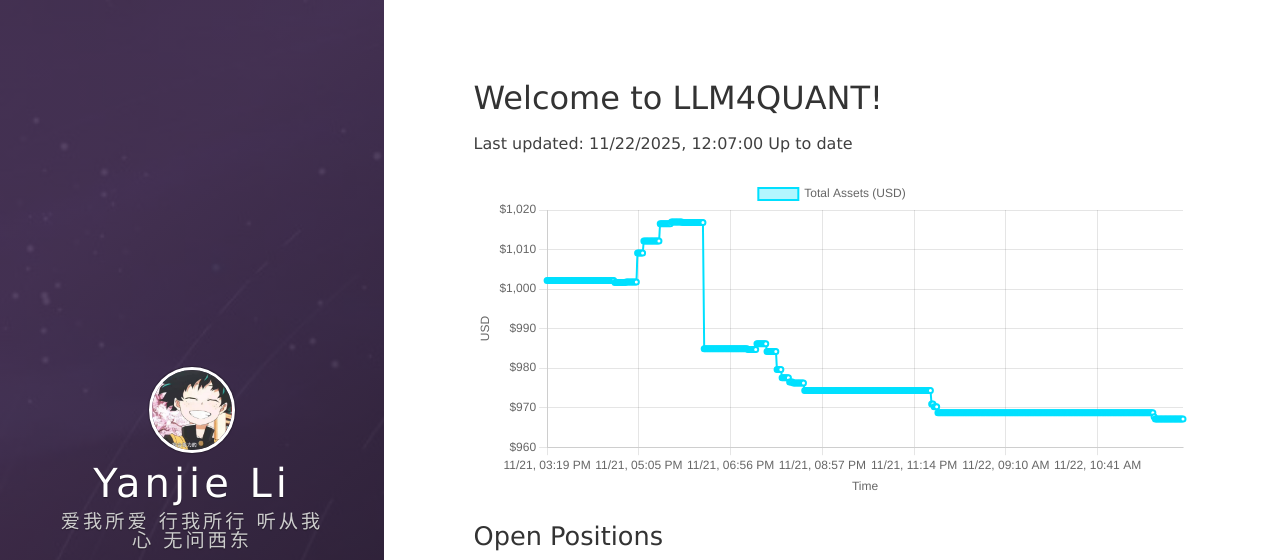
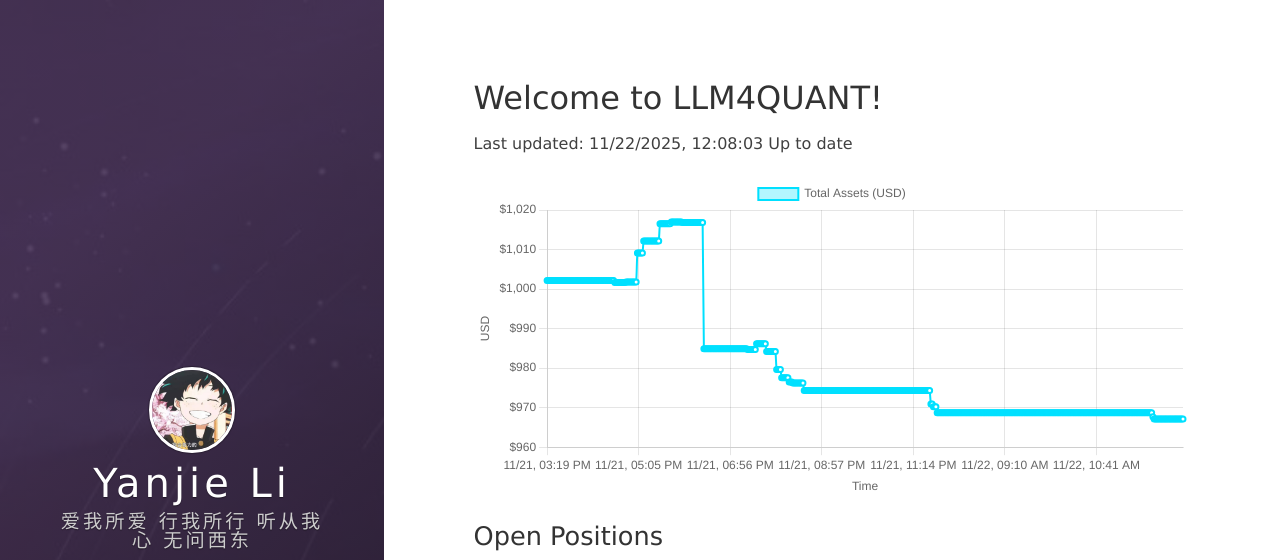
Before and after one commit to leeyegy/leeyegy.github.io, a Jekyll site: the page built from live-trading.html, in a window 1280 px wide and 1188 px high. Shown: the top 560 px of the window. Built offline with Jekyll 4.4.1, drawn with Linux system fonts in a browser that asks for light colours; nearby versions of some CDN libraries.

Commit message:
AccountMonitor: update balance history 2025-11-22T20:08:03+08:00

```diff
--- a/assets/data/binance/balance-history.json
+++ b/assets/data/binance/balance-history.json
@@ -1,5 +1,5 @@
 {
-  "generatedAt": "2025-11-22T20:07:00+08:00",
+  "generatedAt": "2025-11-22T20:08:03+08:00",
   "asset": "total_usd_value",
   "history": [
     {
@@ -2028,6 +2028,10 @@
     },
     {
       "timestamp": "2025-11-22T20:07:00+08:00",
+      "totalUsd": 967.14645393
+    },
+    {
+      "timestamp": "2025-11-22T20:08:03+08:00",
       "totalUsd": 967.14645393
     }
   ]
```
